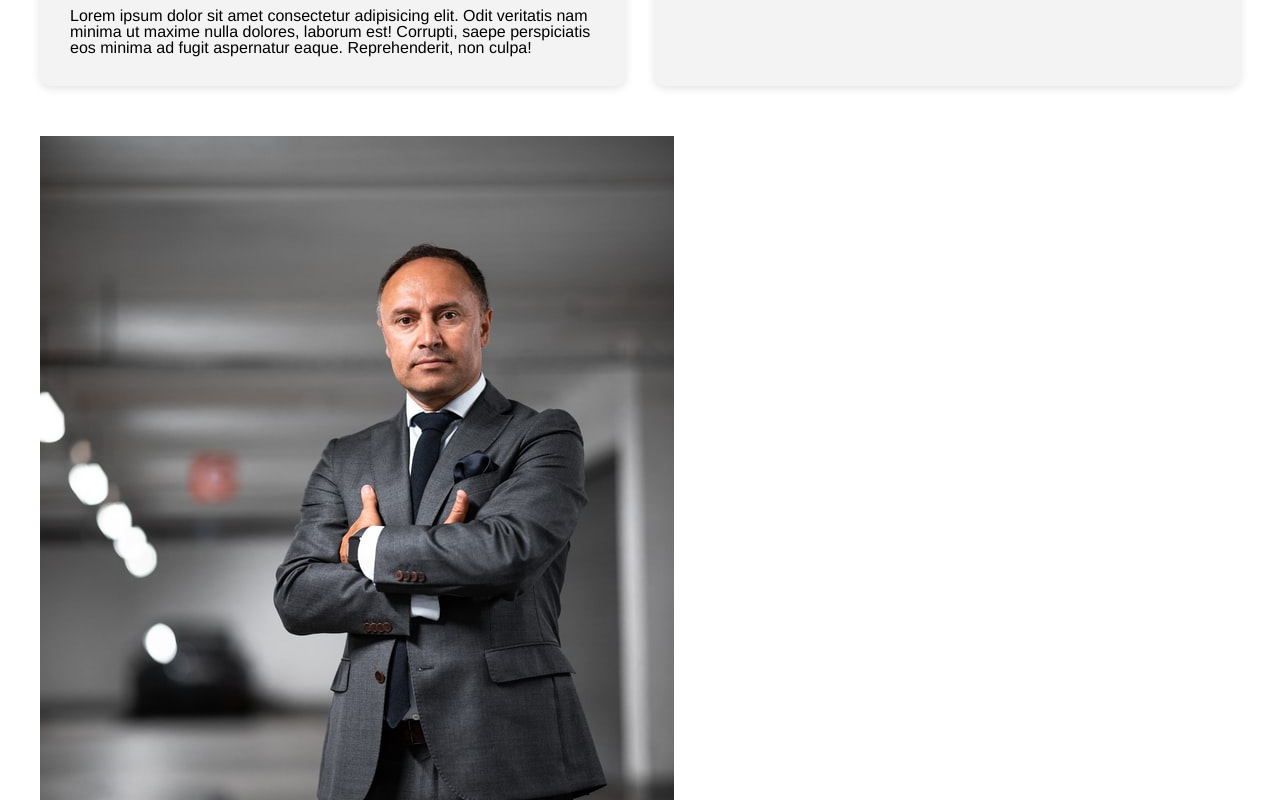
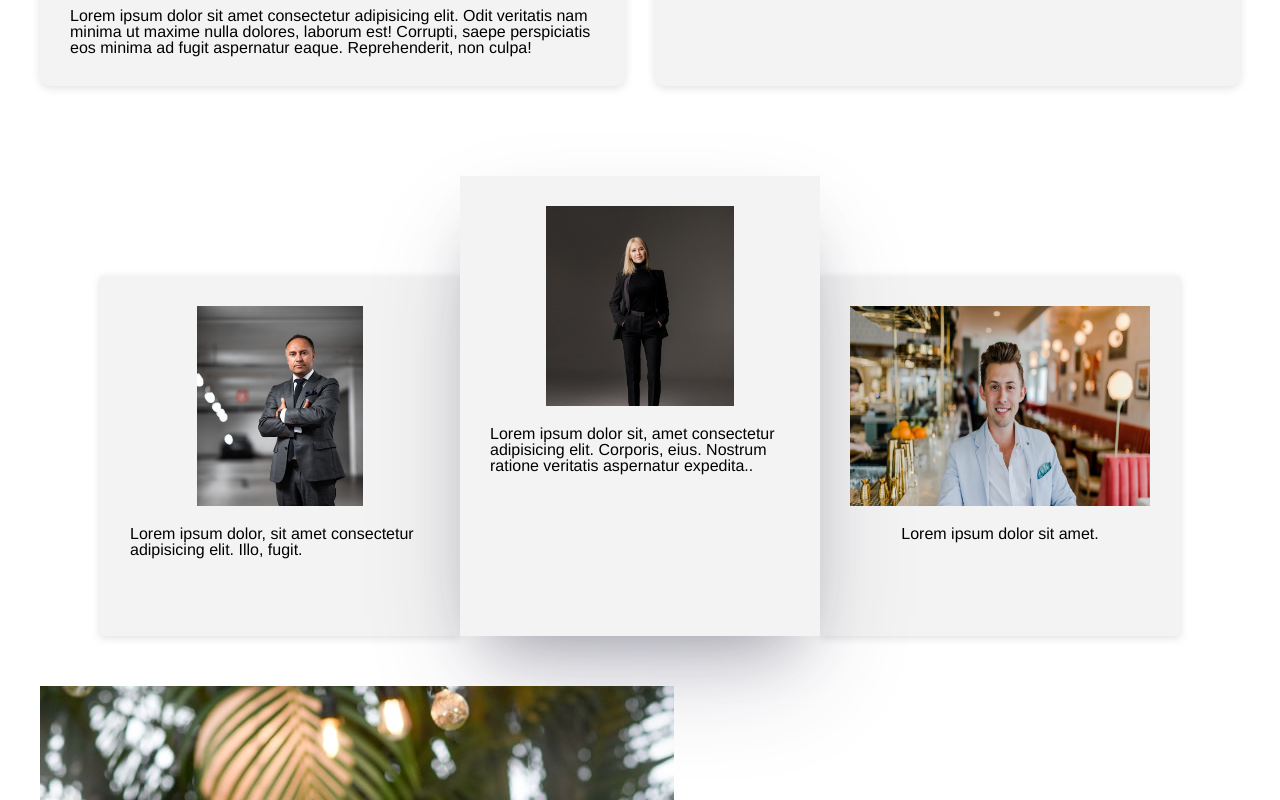
Before and after one commit to stuehrmannp/basic_new_project_cc, a plain HTML site: page index.html in a window 1280 px wide. Shown: the part 1120-1920 px from the top of the page. Drawn offline with Linux system fonts and the light colour scheme.

Commit message:
testimonial section done

```diff
--- a/index.html
+++ b/index.html
@@ -36,21 +36,27 @@
         </div>
         <div class="col-2">
             <h2>Lorem ipsum dolor sit amet.</h2>
-            <p>Lorem ipsum dolor, sit amet consectetur adipisicing elit. Tempore laudantium quia fuga. Illum quisquam nobis, quam aliquam mollitia perferendis facere aliquid repudiandae quos atque, minima iusto veritatis hic ab, repellat debitis quia assumenda ex corporis ipsam. Saepe, totam! Voluptatum asperiores laudantium nostrum fugiat totam magni quaerat repudiandae, reiciendis unde assumenda.</p>
+            <p>Lorem ipsum dolor sit amet consectetur adipisicing elit. Optio, quisquam. Lorem ipsum dolor, sit amet consectetur adipisicing elit. Tempore laudantium quia fuga. Illum quisquam nobis, quam aliquam mollitia perferendis facere aliquid repudiandae quos atque, minima iusto veritatis hic ab, repellat debitis quia assumenda ex corporis ipsam. Saepe, totam! Voluptatum asperiores laudantium nostrum fugiat totam magni quaerat repudiandae, reiciendis unde assumenda.</p>
         </div>
     </section>
     <section class="testimonials">
         <div class="test-cards">
             <div class="testi">
+                <div class="testi-img">
                 <img src="resources/img/business1.jpg" alt="business man in a gray suit"/>
+            </div>
                 <p>Lorem ipsum dolor, sit amet consectetur adipisicing elit. Illo, fugit.</p>
             </div>
             <div class="testi middle">
+                <div class="testi-img">
                 <img src="resources/img/business3.jpg" alt="business women with blonde hair in a black outfit"/>
+            </div>
                 <p>Lorem ipsum dolor sit, amet consectetur adipisicing elit. Corporis, eius. Nostrum ratione veritatis aspernatur expedita..</p>
             </div>
             <div class="testi">
+                <div class="testi-img">
                 <img src="resources/img/business2.jpg" alt="a business man in a white shirt in a café"/>
+            </div>
                 <p>Lorem ipsum dolor sit amet.</p>
             </div>
         </div>
--- a/resources/style.css
+++ b/resources/style.css
@@ -142,9 +142,52 @@ section.banner {
   line-height: 1.2em;
 }
 
-
 /* Testimonial Section */
 
+.testimonials {
+  width: 100%;
+  height: 500px;
+  margin-top: 50px;
+  margin-bottom: 50px;
+
+  display: flex;
+  align-items: flex-end;
+  justify-content: center;
+}
+
 .test-cards {
+  display: flex;
+  height: 400px;
 
+  justify-content: space-between;
+  align-items: flex-end;
 }
+
+.testi {
+  width: 300px;
+  height: 300px;
+  display: flex;
+  flex-direction: column;
+  align-items: center;
+  background-color: rgb(243, 243, 243);
+  padding: 30px;
+  box-shadow: rgba(99, 99, 99, 0.2) 0px 2px 8px 0px;
+}
+.testi-img {
+  height: 200px;
+  width: auto;
+  overflow: hidden;
+  margin-bottom: 20px;
+}
+
+.middle {
+  height: 400px;
+  box-shadow: rgba(50, 50, 93, 0.25) 0px 50px 100px -20px,
+    rgba(0, 0, 0, 0.3) 0px 30px 60px -30px;
+  z-index: 3;
+}
+
+.testi-img img {
+  width: 100%;
+  height: 250px;
+}
```
